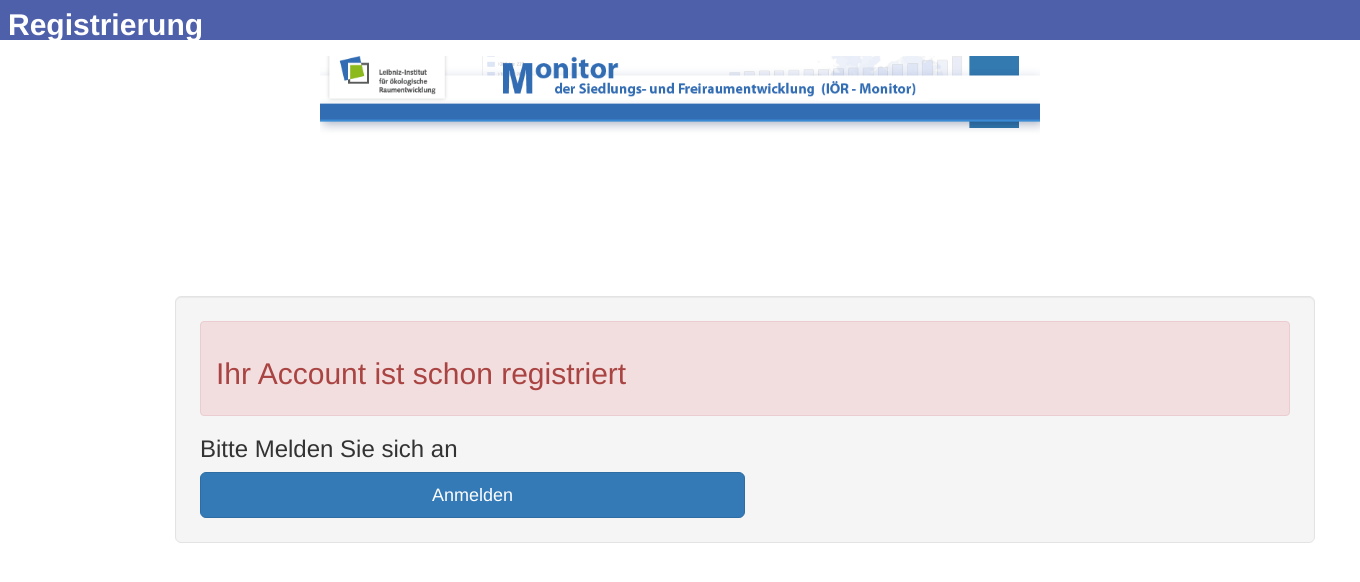
After one commit to SandSloper/Monitor-API, a Flask app: template app/templates/user/confirmed_mail.html in a window 1360 px wide. The commit adds this page. Shown: the top 582 px of the page. Run offline with Flask 2, Linux system fonts and the light colour scheme; the template is opened without the code that fills it, so the values that code supplies are empty; some libraries are stand-ins or nearby versions.

Commit message:
finsih user login via mail

```diff
--- a/app/admin/services/Wms.py
+++ b/app/admin/services/Wms.py
@@ -85,6 +85,9 @@ class Wms(OgcService):
     def createSingleService(self, Indicator,file_path=None):
         self.indicator = Indicator
         return(self.writeFile(file_path))
+    '''
+    old version creates mapfiles for the old mapserver
+    '''
 
     def writeFile(self, file_path=None,old_version=False):
         try:
--- a/app/static/css/index.css
+++ b/app/static/css/index.css
@@ -102,23 +102,12 @@ Log In
 /*
 Sign Up
  */
-.signin{
+.signin .logo{
     margin-bottom: 5vh;
 }
-.signin .logo{
-    margin-top: 5vh;
-    margin-bottom: 5vh;
-}
-.signin .error_message{
-  max-width: 80%;
+.signin .form-signin {
   padding: 15px;
-  margin: 0 auto;
-  border: 2px solid red;
-}
-.signin .form-signin {
-  max-width: 80%;
-  padding: 15px;
-  margin: 0 auto;
+  margin: 0 auto 5vh;
 }
 .signin .form-signin .form-signin-heading,
 .signin .form-signin .checkbox {
@@ -149,7 +138,7 @@ Sign Up
   border-top-left-radius: 0;
   border-top-right-radius: 0;
 }
-.signin .btn-primary{
+.signin .form-signin .signin .btn-primary{
     margin-top: 2vh;
     width:150px;
     height: 50px;
--- a/app/static/css/styles.css
+++ b/app/static/css/styles.css
@@ -13,3 +13,6 @@
 .float-right{
     float: right;
 }
+.mx-auto{
+    margin: 20vh !important;
+}
--- a/app/templates/user/activate_mail.html
+++ b/app/templates/user/activate_mail.html
@@ -1,4 +1,3 @@
-<p>Welcome! Thanks for signing up. Please follow this link to activate your account:</p>
+<p>Herzlich Willkommen beim Monitor der Siedlungs- und Freiraumentwicklung (IÖR-Monitor)</p>
+<p>Bitte schließen Sie die Registrierung durch die Bestätigung ihrer Mailadresse ab. Klicken Sie hierfür auf den unten stehenden Link:</p>
 <p><a href="{{ confirm_url }}">{{ confirm_url }}</a></p>
-<br>
-<p>Cheers!</p>
--- /dev/null
+++ b/app/templates/user/confirmed_mail.html
@@ -0,0 +1,45 @@
+{% extends "bootstrap/base.html" %}
+{% import "bootstrap/wtf.html" as wtf %}
+{% block title %}
+IÖR-Monitor-API
+{% endblock %}
+{% block styles %}
+{{super()}}
+<link rel="stylesheet" href="{{url_for('static', filename='css/index.css')}}">
+{% endblock %}
+
+{% block content %}
+    <div class="header">
+        <h2>Registrierung</h2>
+    </div>
+    <div class="container logo">
+        <a href="https://ioer-monitor.de" target="_blank">
+            <a href="http://www.ioer-monitor.de" target="_blank"><div class="image"></div></a>
+        </a>
+    </div>
+    {% if confimed %}
+        <div class="container mx-auto">
+            <div class="well well-lg">
+                <div class="alert alert-success" role="alert">
+                    <h2>Vielen Dank für ihre Registrierung</h2>
+                </div>
+                <h3>Bitte Melden Sie sich jetzt an</h3>
+                <a href="https://monitor.ioer.de/monitor_api/login">
+                    <button class="btn btn-lg btn-primary btn-block w-50">Anmelden</button>
+                </a>
+            </div>
+        </div>
+    {% else %}
+        <div class="container mx-auto">
+            <div class="well well-lg">
+                <div class="alert alert-danger" role="alert">
+                    <h2>Ihr Account ist schon registriert</h2>
+                </div>
+                <h3>Bitte Melden Sie sich an</h3>
+                <a href="https://monitor.ioer.de/monitor_api/login">
+                    <button class="btn btn-lg btn-primary btn-block w-50">Anmelden</button>
+                </a>
+            </div>
+        </div>
+    {% endif %}
+{% endblock %}
--- a/app/user/models/Mailer.py
+++ b/app/user/models/Mailer.py
@@ -1,6 +1,5 @@
 from flask_mail import Mail, Message
 from app import app
-from app.config import Config
 
 class Mailer:
 
```
Also changed, not shown: app/templates/user/signup.html (+16 -3 lines), app/user/routes.py (+19 -17 lines).
